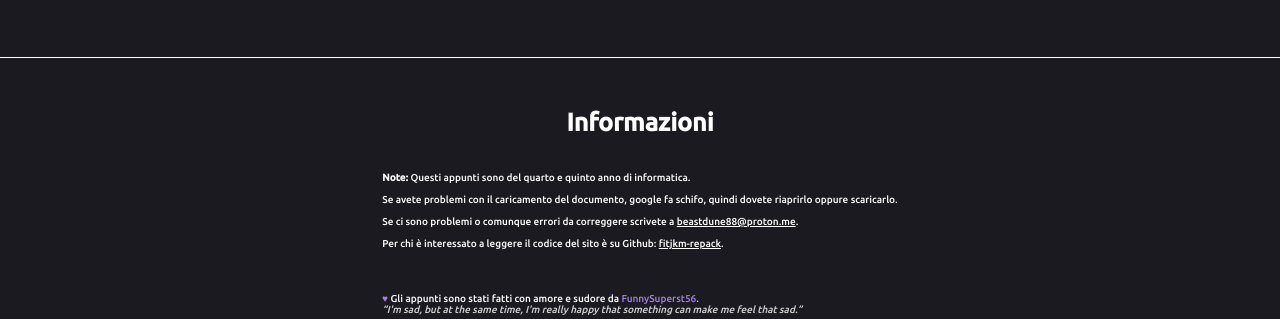
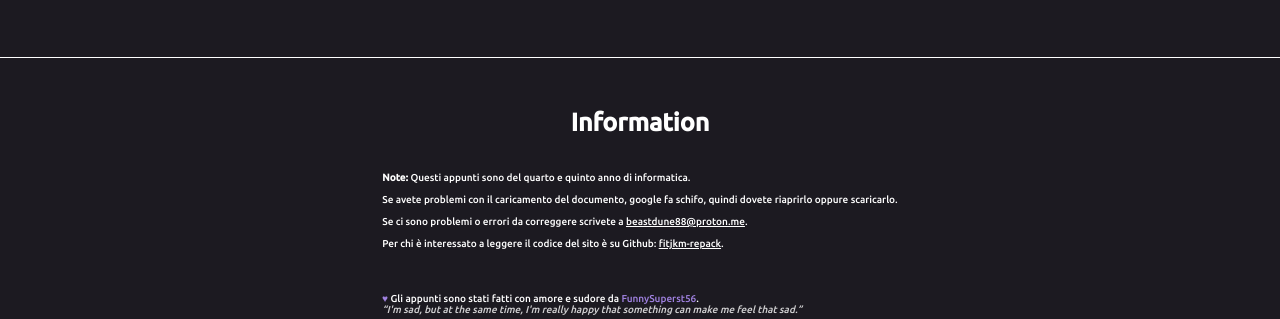
Before and after one commit to fitjkm-repack/fitjkm-repack.github.io, a PHP site: page /gen.php in a window 1280 px wide. Shown: the part 1237-1556 px from the top of the page. Run offline with PHP 8.4, Linux system fonts and the light colour scheme; data that the repository does not hold is empty.

Commit message:
Update gen.php

```diff
--- a/gen.php
+++ b/gen.php
@@ -328,10 +328,10 @@ if (!empty($filesWithLargestNumber)) {
     </div>
     <footer id="footer">
 		<div class="footer-content">
-			<h2>Informazioni</h2>
+			<h2>Information</h2>
 	<p><b>Note:</b> Questi appunti sono del quarto e quinto anno di informatica.</p><br>
 	<p>Se avete problemi con il caricamento del documento, google fa schifo, quindi dovete riaprirlo oppure scaricarlo.</p><br>
-	<p>Se ci sono problemi o comunque errori da correggere scrivete a <a href="mailto:beastdune88@proton.me">beastdune88@proton.me</a>.</p><br>
+	<p>Se ci sono problemi o errori da correggere scrivete a <a href="mailto:beastdune88@proton.me">beastdune88@proton.me</a>.</p><br>
 	<p>Per chi è interessato a leggere il codice del sito è su Github: <a href="https://github.com/fitjkm-repack/fitjkm-repack.github.io">fitjkm-repack</a>.</p><br><br><br><br>
 
         <p><span class="italiano">♥</span> Gli appunti sono stati fatti con amore e sudore da <span class="italiano">FunnySuperst56</span>.</p>
```
